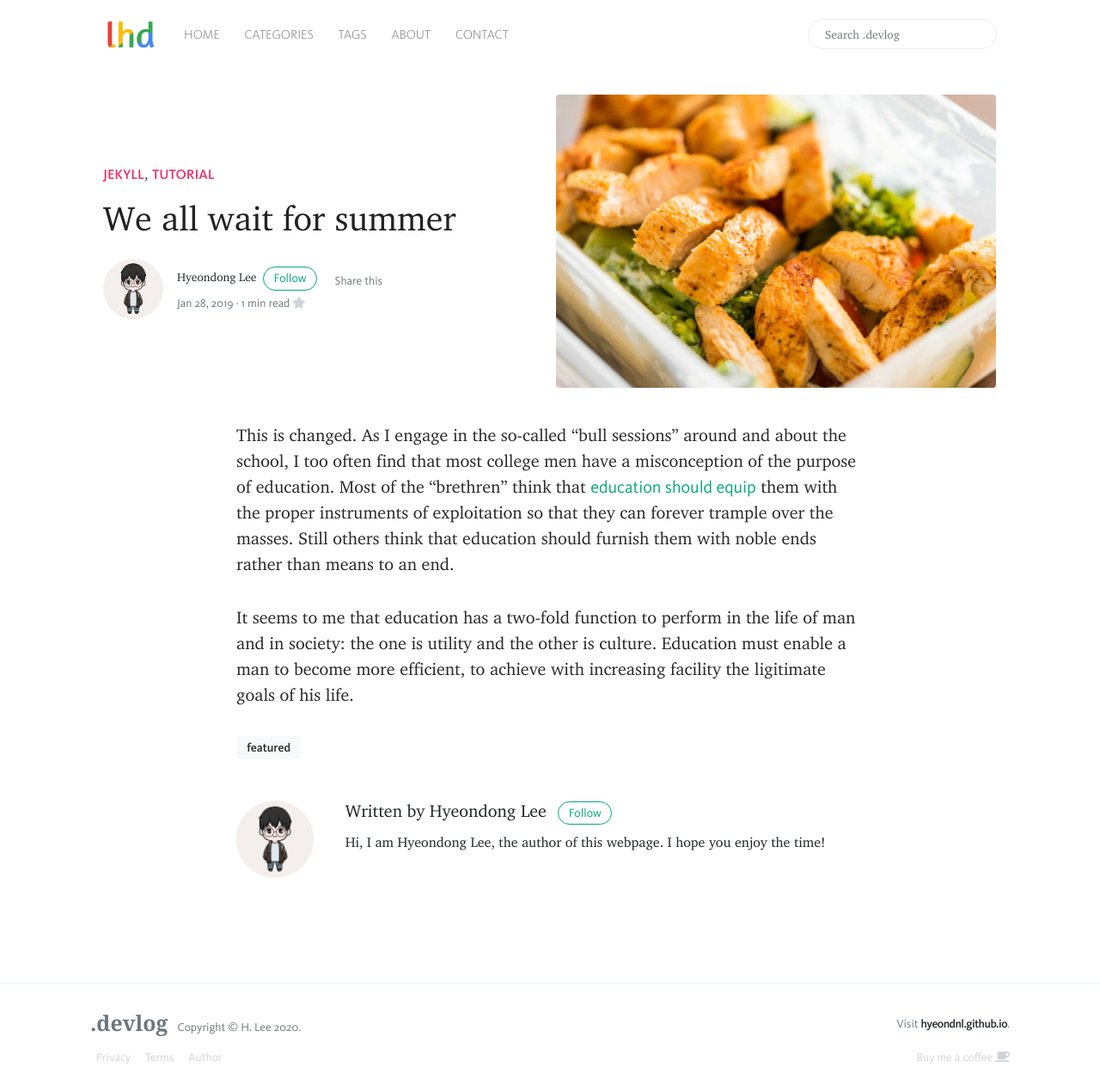
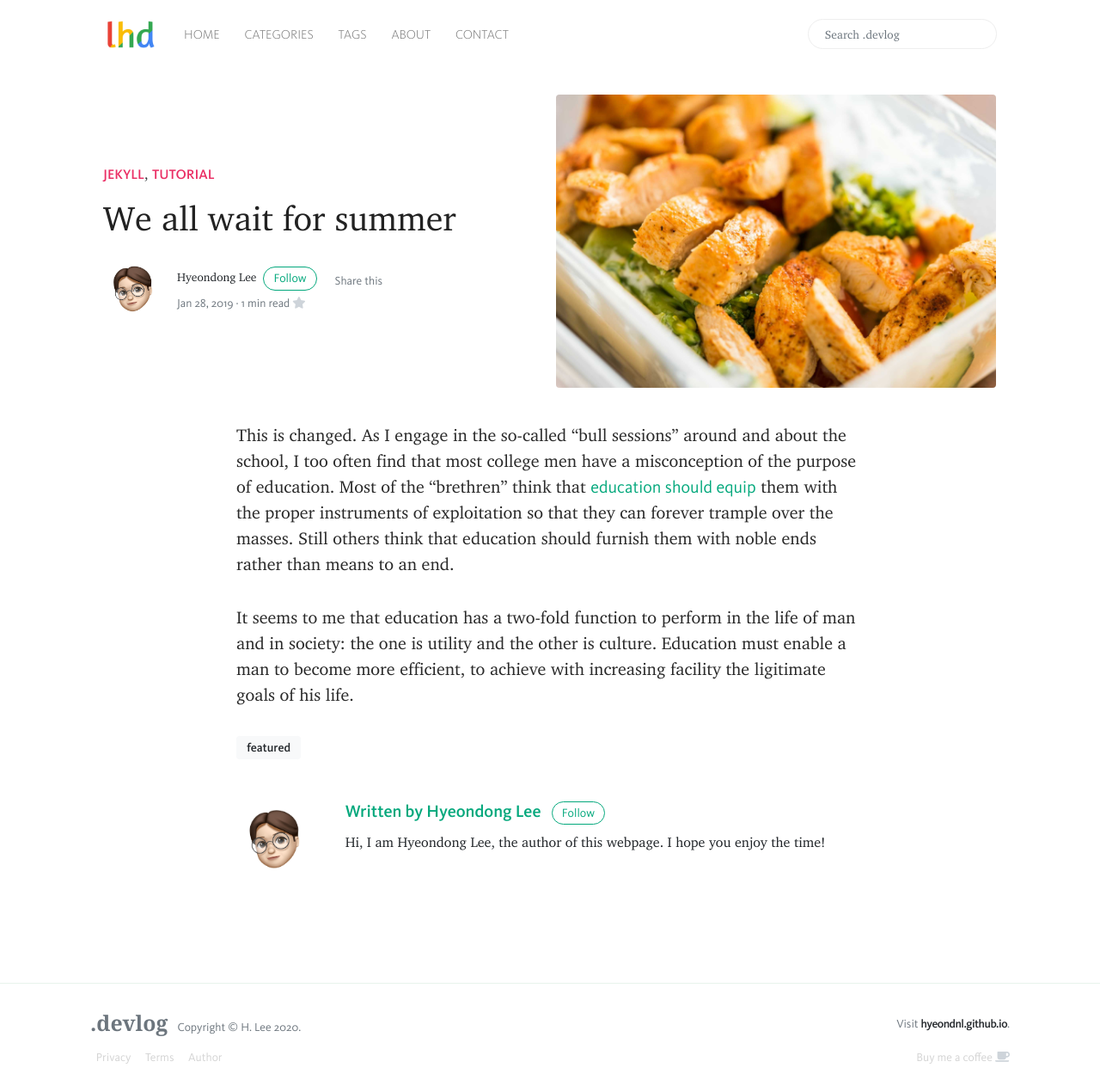
Before and after one commit to hayden-rhee/devlog, a Jekyll site: the page built from _posts/2019-01-28-we-all-wait-for-summer.md, in a window 1280 px wide and 1256 px high. Shown: the whole window at 86% size. Built offline with Jekyll 4.4.1, drawn with Linux system fonts in a browser that asks for light colours; nearby versions of some CDN libraries; comment, search, counter and statistics services are not loaded.

Commit message:
automatic commit on 2020-07-07 16:55:42

```diff
--- a/_config.yml
+++ b/_config.yml
@@ -22,6 +22,7 @@
     hyeon:
       name:           Hyeondong Lee
       site:           https://hyeondnl.github.io
+      myurl:          author-hyeondong-lee
       bio:            "Hi, I am Hyeondong Lee, the author of this webpage. I hope you enjoy the time!"
       email:          hyeondnl@gmail.com
       twitter:        https://twitter.com/hyeondnl
--- a/_layouts/post.html
+++ b/_layouts/post.html
@@ -107,7 +107,12 @@
                         {% endif %}
 					</div>
 					<div class="col-md-10">
-                        <h5 class="font-weight-bold">Written by {{ author.name }} {% if author.twitter %}<span><a target="_blank" href="{{ author.twitter }}" class="btn btn-outline-success btn-sm btn-round ml-2">Follow</a></span>{% endif %}</h5>
+
+                        <h5 class="font-weight-bold">
+													<a href="{{site.baseurl}}/{{author.myurl}}">
+														Written by {{ author.name }}
+													</a>
+													 {% if author.twitter %}<span><a target="_blank" href="{{ author.twitter }}" class="btn btn-outline-success btn-sm btn-round ml-2">Follow</a></span>{% endif %}</h5>
 						{{ author.bio }}
 					</div>
 				</div>
--- a/_pages/author-hyeondong-lee.html
+++ b/_pages/author-hyeondong-lee.html
@@ -9,8 +9,8 @@
         <div class="row align-items-center mb-5">
             <div class="col-md-9">
                 <h2 class="font-weight-bold">{{page.title}} <span class="small btn btn-outline-success btn-sm btn-round"><a href="{{ site.authors.hyeon.twitter }}">Follow</a></span></h2>
-                <a target="_blank" style="padding: 2px" href="{{ author[1].twitter }}"><i class="fab fa-twitter" style="font-family: 'Font Awesome 5 Brands'" aria-hidden="true"></i></a>  &nbsp;
-                <a target="_blank" style="padding: 2px" href="{{ author[1].site }}"><i class="fa fa-globe" style="font-family: 'Font Awesome 5 Free'" aria-hidden="true"></i></a> &nbsp;
+                <a target="_blank" style="padding: 2px" href="{{ site.authors.hyeon.twitter }}"><i class="fab fa-twitter" style="font-family: 'Font Awesome 5 Brands'" aria-hidden="true"></i></a>  &nbsp;
+                <a target="_blank" style="padding: 2px" href="{{ site.authors.hyeon.site }}"><i class="fa fa-globe" style="font-family: 'Font Awesome 5 Free'" aria-hidden="true"></i></a> &nbsp;
                 <p class="excerpt">{{ site.authors.hyeon.bio }}</p>
             </div>
             <div class="col-md-3 text-right">
```
Also changed, not shown: assets/images/avatar_.png (added), assets/images/avatar_lhd.png.
